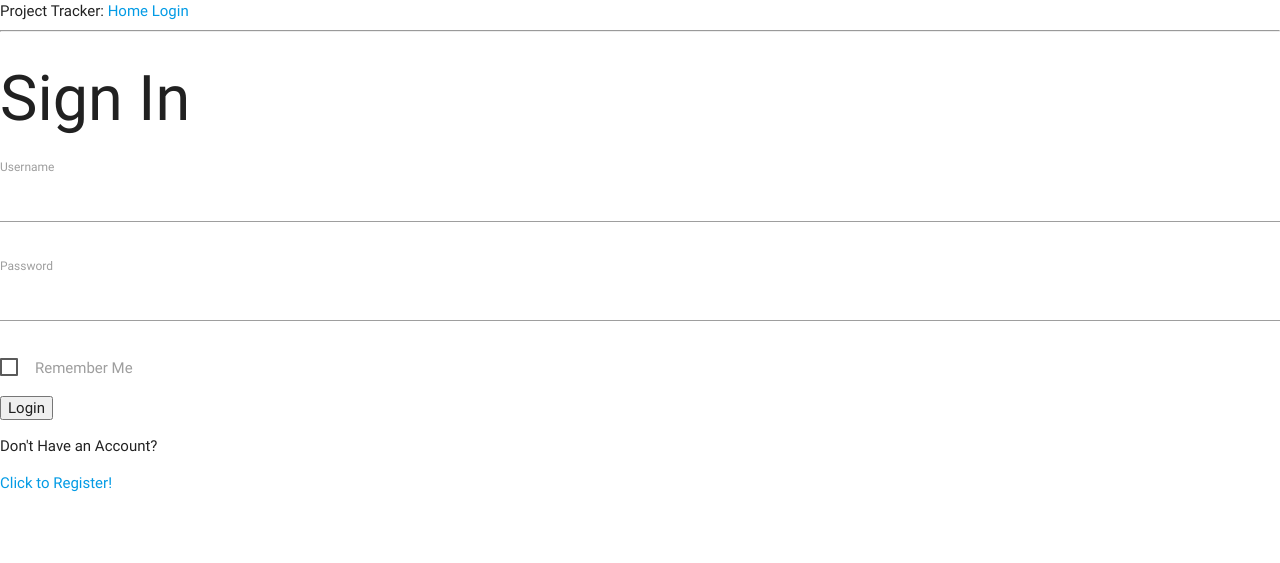
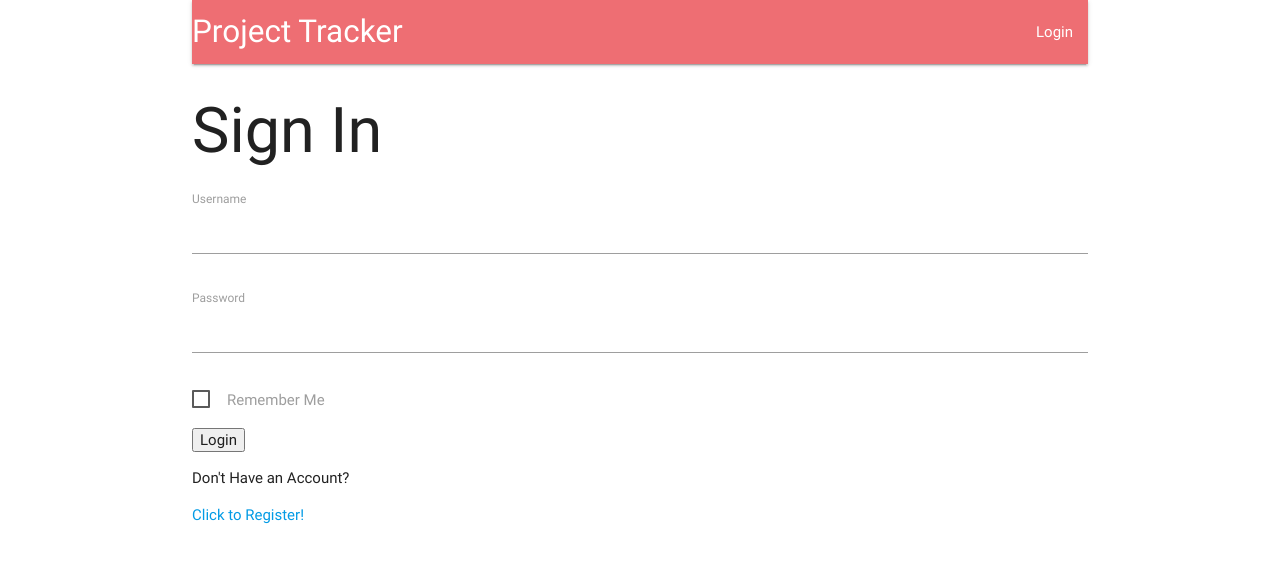
Before and after one commit to bglynch/project-tracker-flask, a Flask app: a page that uses app/templates/base.html in a window 1280 px wide. Shown: the top 563 px of the page. Run offline with Flask 2, Linux system fonts and the light colour scheme; some libraries are stand-ins or nearby versions.

Commit message:
styling updated, container, header,add_task btn

```diff
--- a/app/templates/base.html
+++ b/app/templates/base.html
@@ -12,17 +12,22 @@
 </head>
 
 <body>
-    <div>Project Tracker:
-        <a href="{{ url_for('index') }}">Home</a>
-        {% if current_user.is_anonymous %}
-        <a href="{{ url_for('login') }}">Login</a>
-        {% else %}
-        <a href="{{ url_for('user', username=current_user.username) }}">Projects</a>
-        <a href="{{ url_for('add_project', username=current_user.username) }}">New Project</a>
-        <a href="{{ url_for('logout') }}">Logout</a>
-        {% endif %}
-    </div>
-    <hr>
+    <div class="container">
+
+      <nav>
+        <div class="nav-wrapper">
+          <a href="{{ url_for('index') }}" class="brand-logo">Project Tracker</a>
+          <ul id="nav-mobile" class="right hide-on-med-and-down">
+            {% if current_user.is_anonymous %}
+            <li><a href="{{ url_for('login') }}">Login</a></li>
+            {% else %}
+            <li><a href="{{ url_for('user', username=current_user.username) }}">Projects</a></li>
+            <li><a href="{{ url_for('add_project', username=current_user.username) }}">New Project</a></li>
+            <li><a href="{{ url_for('logout') }}">Logout</a></li>
+            {% endif %}
+          </ul>
+        </div>
+      </nav>
     {% with messages = get_flashed_messages() %}
     {% if messages %}
     <ul>
@@ -33,7 +38,7 @@
     {% endif %}
     {% endwith %}
     {% block content %}{% endblock %}
-
+    </div>
     <script src="https://cdnjs.cloudflare.com/ajax/libs/jquery/3.2.1/jquery.min.js"></script>
     <script src="https://cdnjs.cloudflare.com/ajax/libs/materialize/0.100.2/js/materialize.min.js"></script>
     <script type="text/javascript">
--- a/app/templates/project_page.html
+++ b/app/templates/project_page.html
@@ -10,6 +10,9 @@
     <p>
     {% endfor %}
     </ul>
+    <div class="fixed-action-btn">
+
 <a class="btn-floating btn-large waves-effect waves-light red" href="{{ url_for('add_task', username=current_user.username, projectno=job.id) }}"><i class="material-icons">add</i></a>
+    </div>
 
 {% endblock %}
```
Also changed, not shown: app.db.
